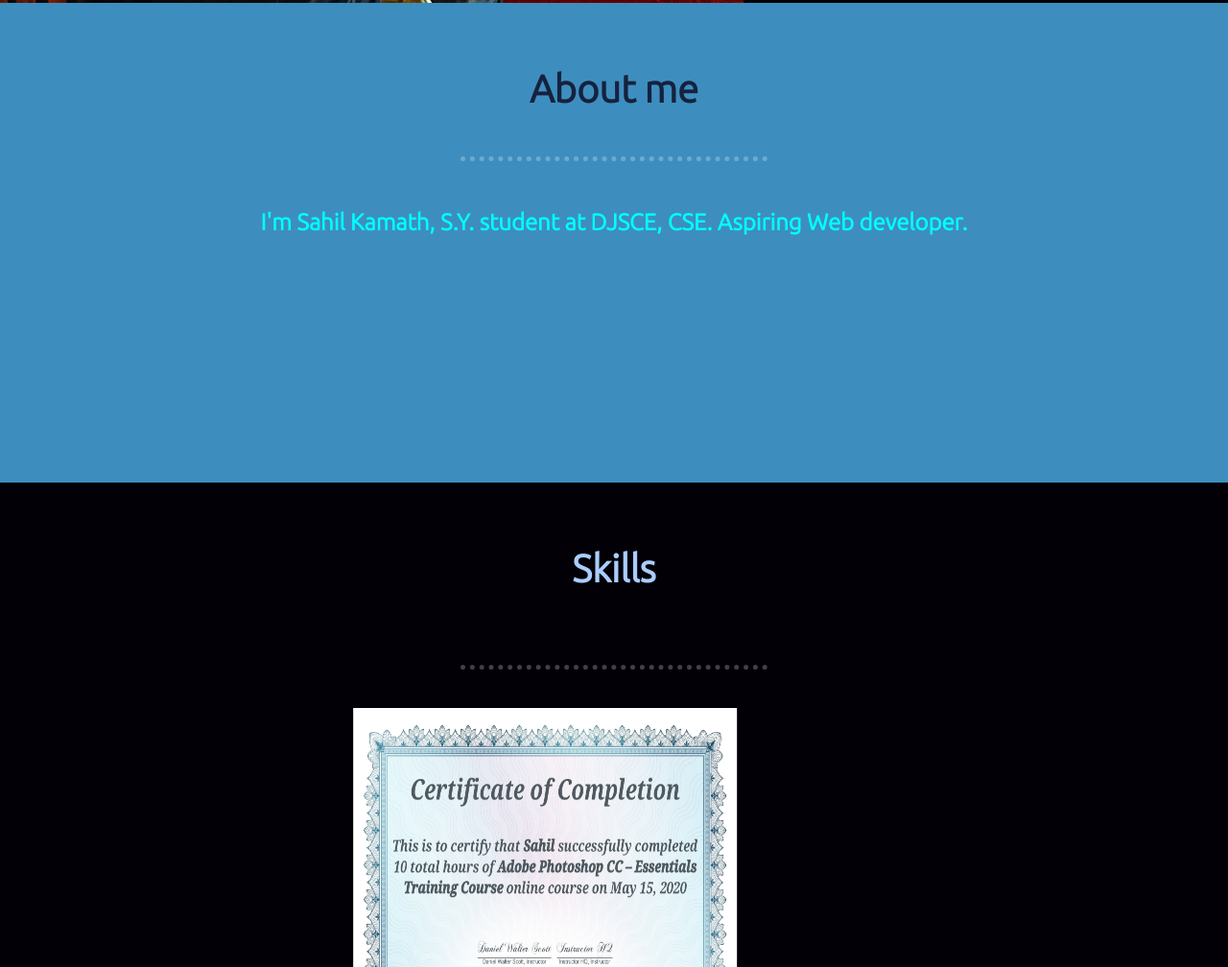
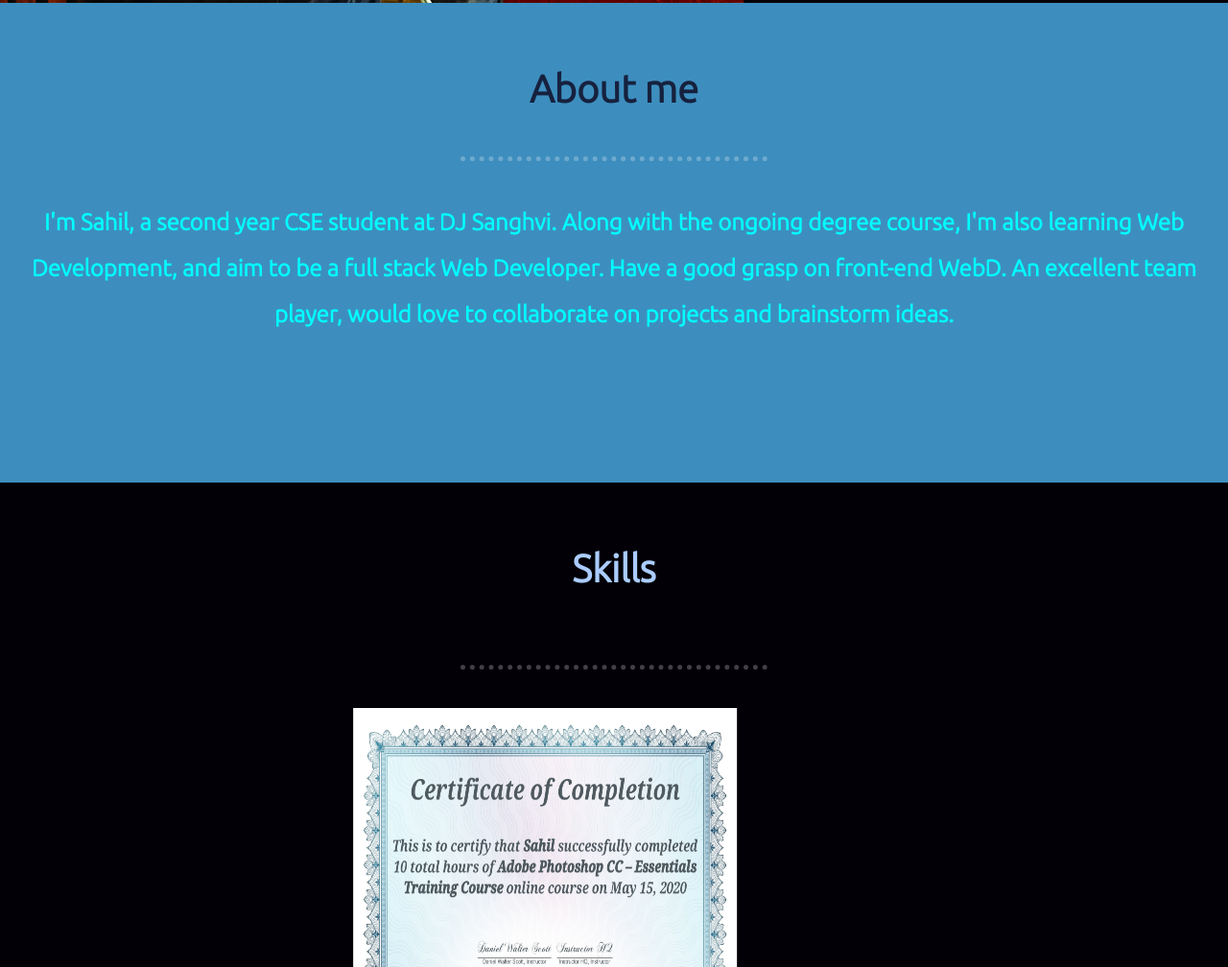
Before and after one commit to sahilkamath0108/Unicode-Frontend-Task-1.1-1.2-, a plain HTML site: page index.html in a window 1280 px wide. Shown: the part 897-1905 px from the top of the page at 96% size. Drawn offline with nearby package versions, Linux system fonts and the light colour scheme.

Commit message:
Update index.html

```diff
--- a/index.html
+++ b/index.html
@@ -67,7 +67,7 @@
   <div class="mid-c" id="about">
     <h1 class="about">About me</h1>
     <hr>
-    <h4>I'm Sahil Kamath, S.Y. student at DJSCE, CSE. Aspiring Web developer.</h4>
+    <h4>I'm Sahil, a second year CSE student at DJ Sanghvi. Along with the ongoing degree course, I'm also learning Web Development, and aim to be a full stack Web Developer. Have a good grasp on front-end WebD. An excellent team player, would love to collaborate on projects and brainstorm ideas.</h4>
 
   </div>
 
```
